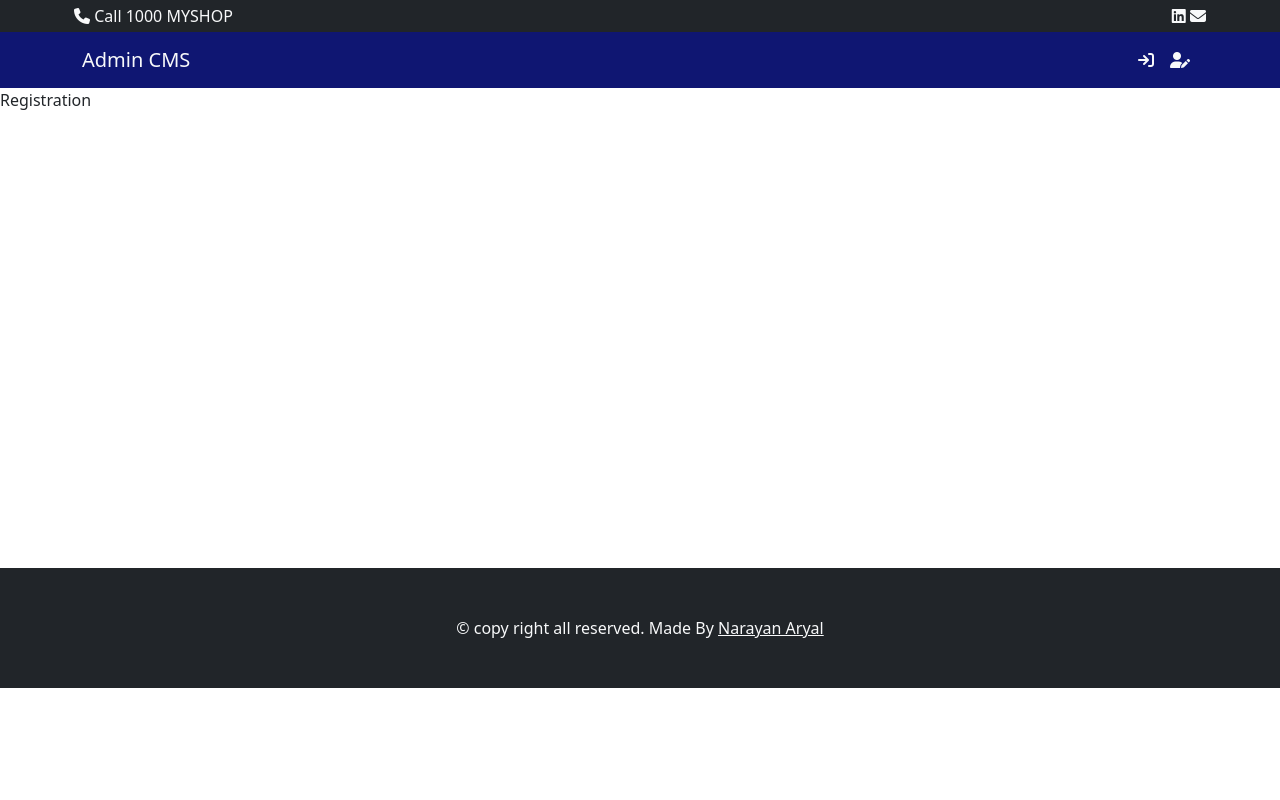
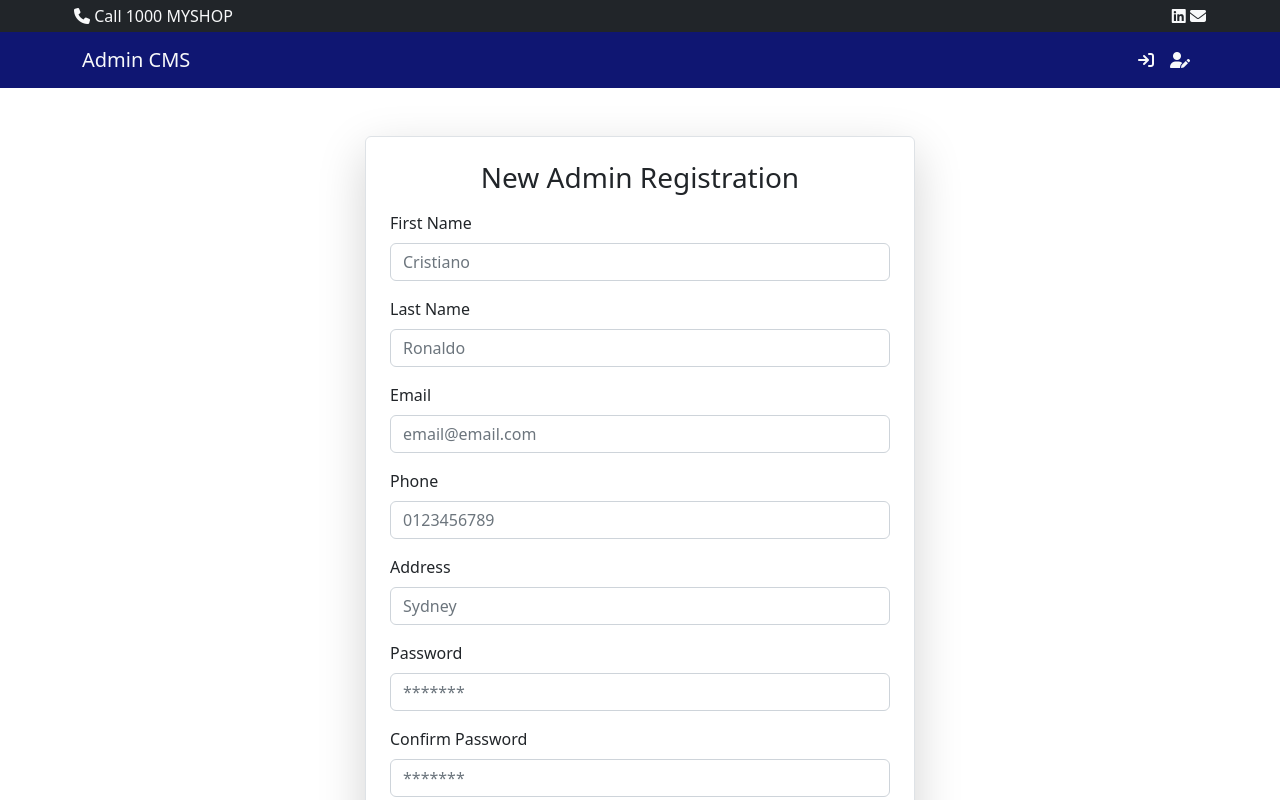
Before and after one commit to Emprcode/E-commerce-adminCMS-client, a React (Create React App) app: page /register in a window 1280 px wide. Shown: the top 800 px of the page. Built offline with nearby package versions, Linux system fonts and the light colour scheme.

Commit message:
registration page created

```diff
--- a/src/App.css
+++ b/src/App.css
@@ -5,3 +5,15 @@
     background: rgba(6, 13, 109, 0.959);
 
 }
+.verify-page{
+    height: 50vh;
+    font-weight: bold;
+    display: flex;
+    justify-content: center;
+    align-items: center;
+}
+
+.reg-page form{
+    width: 550px;
+    margin: auto;
+}
--- a/src/App.js
+++ b/src/App.js
@@ -2,6 +2,7 @@ import "./App.css";
 import { BrowserRouter, Routes, Route } from "react-router-dom";
 import Registration from "./pages/register/Registration";
 import LoginPage from "./pages/login/LoginPage";
+import EmailVerify from "./pages/verify/EmailVerify";
 function App() {
   return (
     <div className="App">
@@ -9,6 +10,7 @@ function App() {
         <Routes>
           <Route path="/" element={<LoginPage />}></Route>
           <Route path="/register" element={<Registration />}></Route>
+          <Route path="/verify" element={<EmailVerify />}></Route>
         </Routes>
       </BrowserRouter>
     </div>
--- /dev/null
+++ b/src/components/customInputFields/CustomInputFields.js
@@ -0,0 +1,11 @@
+import React from "react";
+import { Form } from "react-bootstrap";
+
+export const CustomInputFields = ({ label, ...rest }) => {
+  return (
+    <Form.Group className="mb-3">
+      <Form.Label>{label}</Form.Label>
+      <Form.Control {...rest} />
+    </Form.Group>
+  );
+};
--- a/src/pages/layout/GlobalMsg.js
+++ b/src/pages/layout/GlobalMsg.js
@@ -6,14 +6,14 @@ const GlobalMsg = () => {
     <div className="bg-dark text-light">
       <Container className="d-flex justify-content-between p-1">
         <div>
-          <i class="fa-solid fa-phone"></i> Call 1000 MYSHOP
+          <i className="fa-solid fa-phone"></i> Call 1000 MYSHOP
         </div>
         <div>
           <a href="#!">
-            <i class="fa-brands fa-linkedin text-light "></i>
+            <i className="fa-brands fa-linkedin text-light "></i>
           </a>{" "}
           <a href="#!">
-            <i class="fa-solid fa-envelope text-light"></i>
+            <i className="fa-solid fa-envelope text-light"></i>
           </a>
         </div>
       </Container>
--- a/src/pages/layout/Header.js
+++ b/src/pages/layout/Header.js
@@ -14,10 +14,10 @@ const Header = () => {
         <Navbar.Collapse id="basic-navbar-nav">
           <Nav className="ms-auto ">
             <Link className="nav-link" to="/">
-              <i class="fa fa-sign-in text-light"></i>
+              <i className="fa fa-sign-in text-light"></i>
             </Link>
             <Link className="nav-link" to="/register">
-              <i class="fa-solid fa-user-pen text-light"></i>
+              <i className="fa-solid fa-user-pen text-light"></i>
             </Link>
           </Nav>
         </Navbar.Collapse>
--- a/src/pages/register/Registration.js
+++ b/src/pages/register/Registration.js
@@ -1,8 +1,99 @@
-import React from "react";
+import React, { useState } from "react";
+import { Form, Button, Container } from "react-bootstrap";
+import { CustomInputFields } from "../../components/customInputFields/CustomInputFields";
 import { AdminLayout } from "../layout/AdminLayout";
 
 const Registration = () => {
-  return <AdminLayout>Registration</AdminLayout>;
+  const [form, setForm] = useState({});
+  const inputFields = [
+    {
+      label: "First Name",
+      name: "fName",
+      type: "text",
+      placeholder: "Cristiano ",
+      required: true,
+    },
+    {
+      label: "Last Name",
+      name: "lName",
+      type: "text",
+      placeholder: "Ronaldo",
+      required: true,
+    },
+    {
+      label: "Email",
+      name: "email",
+      type: "email",
+      placeholder: "email@email.com",
+      required: true,
+    },
+    {
+      label: "Phone",
+      name: "phone",
+      type: "number",
+      placeholder: "0123456789",
+      // required: true,
+    },
+    {
+      label: "Address",
+      name: "address",
+      type: "text",
+      placeholder: "Sydney",
+      required: true,
+    },
+
+    {
+      label: "Password",
+      name: "password",
+      type: "password",
+      placeholder: "*******",
+      required: true,
+    },
+    {
+      label: "Confirm Password",
+      name: "confirmPassword",
+      type: "password",
+      placeholder: "*******",
+      required: true,
+    },
+  ];
+
+  const handleOnChange = (e) => {
+    const { name, value } = e.target;
+
+    setForm({
+      ...form,
+      [name]: value,
+    });
+  };
+  console.log(form);
+
+  const handleOnSubmit = (e) => {
+    e.preventDefault();
+
+    console.log(form);
+  };
+
+  return (
+    <AdminLayout>
+      {/* form */}
+      <Container className="reg-page">
+        <Form
+          className="border mt-5 mb-5 p-4 rounded shadow-lg"
+          onSubmit={handleOnSubmit}>
+          <h3 className="mb-3 text-center">New Admin Registration</h3>
+          {inputFields.map((item, i) => (
+            <CustomInputFields key={i} {...item} onChange={handleOnChange} />
+          ))}
+          <div className="d-grid">
+            <Button variant="primary" type="submit">
+              Submit
+            </Button>
+          </div>
+        </Form>
+      </Container>
+    </AdminLayout>
+  );
 };
 
 export default Registration;
--- /dev/null
+++ b/src/pages/verify/EmailVerify.js
@@ -0,0 +1,15 @@
+import React from "react";
+import { AdminLayout } from "../layout/AdminLayout";
+import { Alert } from "react-bootstrap";
+
+const EmailVerify = () => {
+  return (
+    <AdminLayout>
+      <div className="verify-page">
+        <Alert variant="success"> Your account is verified</Alert>
+      </div>
+    </AdminLayout>
+  );
+};
+
+export default EmailVerify;
```
